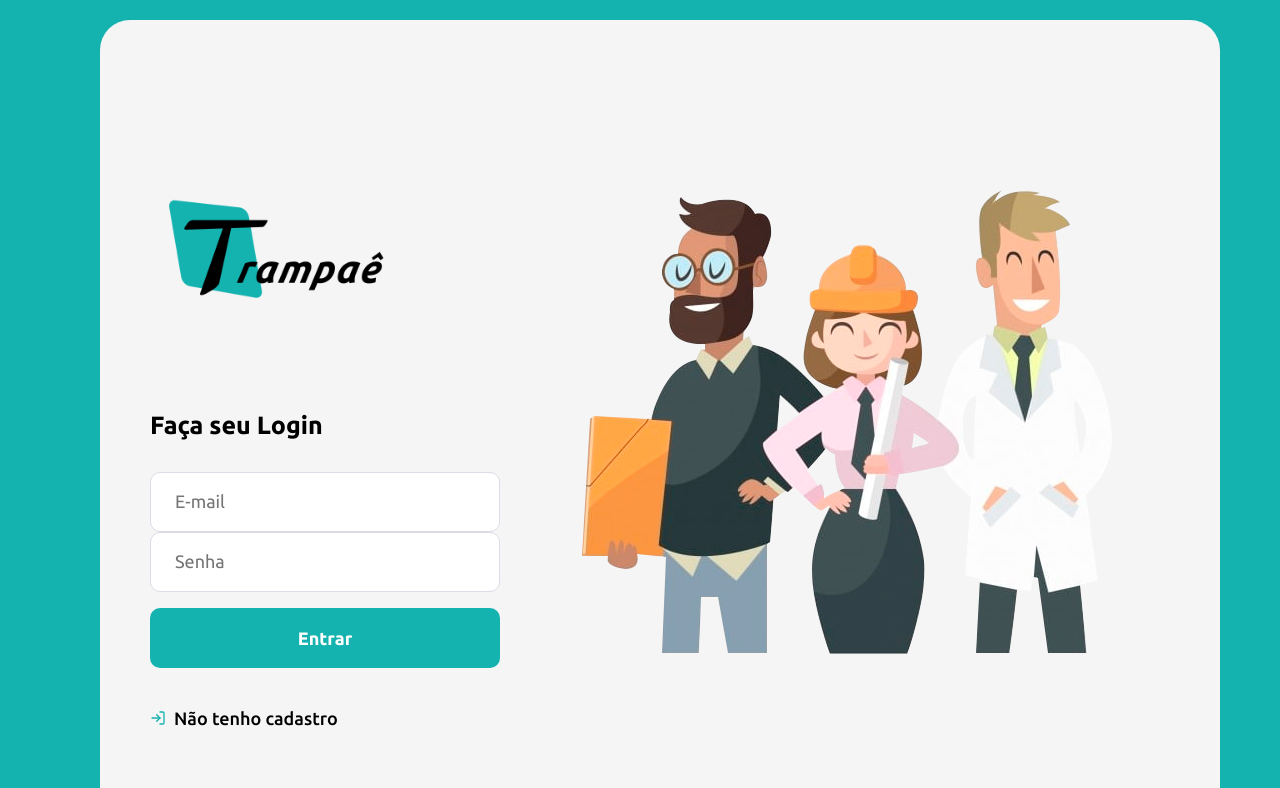
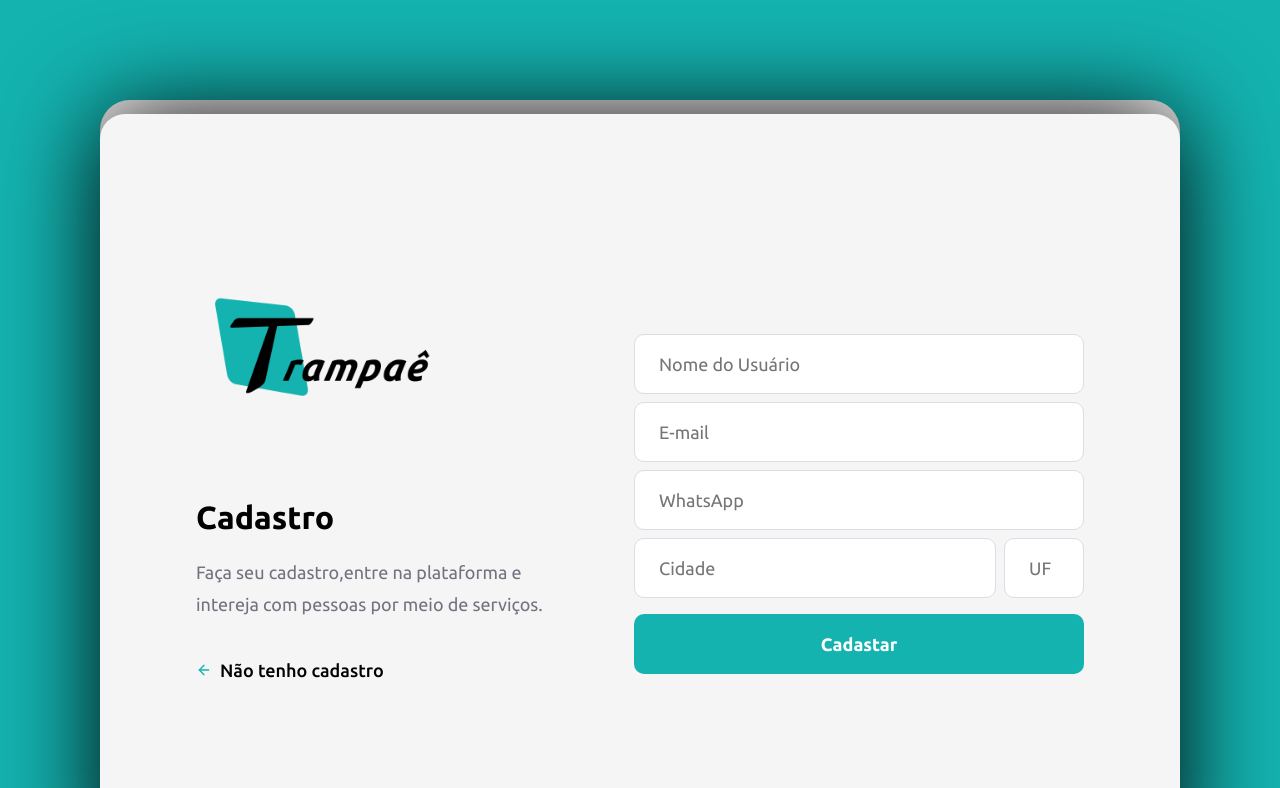
Before and after one commit to NickSant/trampae, a React (Create React App) app in the folder web-client/: page /register in a window 1280 px wide. Shown: the top 788 px of the page. Built offline with nearby package versions, Linux system fonts and the light colour scheme.

Commit message:
register page added

```diff
--- a/web-client/package.json
+++ b/web-client/package.json
@@ -10,6 +10,7 @@
     "react": "^16.13.1",
     "react-dom": "^16.13.1",
     "react-icons": "^3.10.0",
+    "react-router-dom": "^5.2.0",
     "react-scripts": "3.4.1"
   },
   "scripts": {
--- a/web-client/src/App.js
+++ b/web-client/src/App.js
@@ -2,11 +2,11 @@ import React from 'react';
 import './global.css'
 import Logon from './pages/Logon';
 
-
+import Routes from './routes';
 
 function App() {
   return (
-    <Logon />
+    <Routes/>
   );
 }
 
--- a/web-client/src/global.css
+++ b/web-client/src/global.css
@@ -56,3 +56,22 @@ form input{
     margin-top: 2vh;
     margin-bottom: 10px;
 }
+.back-link{
+    display: flex;
+    align-items: center;
+    margin-top: 40px;
+    color: black;
+    font-size: 18px;
+    text-decoration: none;
+    font-weight: 500;
+    transition: opacity 0.2s;
+}
+
+
+.back-link svg{
+    margin-right: 8px;
+}
+
+.back-link:hover{
+    opacity: 0.8;
+}
--- a/web-client/src/pages/Logon/index.js
+++ b/web-client/src/pages/Logon/index.js
@@ -1,4 +1,5 @@
 import React from 'react';
+import {Link} from 'react-router-dom';
 import {FiLogIn} from 'react-icons/fi'
 import './styles.css';
 import logoImg from '../../assets/logo.png';
@@ -15,9 +16,10 @@ export default function Logon(){
                 <input placeholder="E-mail"/>
                 <input placeholder="Senha"/>
                 <button className="button" type="submit">Entrar</button>
-                <a href="/register">
+                <Link className="back-link" to="/register">
                     <FiLogIn size={16} color="#14b3b0" />
-                    Não tenho cadastro</a>
+                    Não tenho cadastro
+                </Link>
             </form>
             </section>
             <img src={trabalhadorImg} alt="trabalhador"/>
--- a/web-client/src/pages/Logon/styles.css
+++ b/web-client/src/pages/Logon/styles.css
@@ -24,23 +24,3 @@
     font-size: 25px;
     margin-bottom: 32px;
 }
-
-.logon-container section.form form a{
-    display: flex;
-    align-items: center;
-    margin-top: 40px;
-    color: black;
-    font-size: 18px;
-    text-decoration: none;
-    font-weight: 500;
-    transition: opacity 0.2s;
-}
-
-
-.logon-container section.form form a svg{
-    margin-right: 8px;
-}
-
-.logon-container section.form form a:hover{
-    opacity: 0.8;
-}
--- /dev/null
+++ b/web-client/src/pages/Register/index.js
@@ -0,0 +1,38 @@
+import React from 'react';
+import {Link} from 'react-router-dom';
+import {FiArrowLeft} from 'react-icons/fi';
+import './styles.css';
+
+import logoImg from '../../assets/logo.png';
+
+export default function Register(){
+    return (
+        <div className="register-container">
+            <div className="content">
+                <section>
+                    <img className="logo" src={logoImg} alt='Trampâe'/>
+                    <h1>Cadastro</h1>
+                    <p>Faça seu cadastro,entre na plataforma e intereja com pessoas por meio de serviços.</p>
+                    <Link className="back-link" to="/">
+                    <FiArrowLeft size={16} color="#14b3b0" />
+                    Não tenho cadastro
+                    </Link>
+
+                </section>
+                <form>
+                    <input placeholder="Nome do Usuário"></input>
+                    <input type="Email" placeholder="E-mail"></input>
+                    <input placeholder="WhatsApp"></input>
+
+                    <div className="input-group">
+                        <input placeholder="Cidade"></input>
+                        <input placeholder="UF" style={{width: 80}}></input>
+                    </div>
+
+                    <button className="button" type="submit">Cadastar</button>
+                </form>
+            </div>
+        </div>
+
+    );
+}
--- /dev/null
+++ b/web-client/src/pages/Register/styles.css
@@ -0,0 +1,55 @@
+.register-container{
+    background-color: #f5f5f5;
+    width: 100;
+    max-width: 1120px;
+    height: 100vh;
+    margin: 100px 100px 100px 100px;
+    border-radius: 30px;
+    display: flex;
+    align-items: center;
+    justify-content: center;
+}
+.register-container .content{
+    width: 100%;
+    padding: 96px;
+    background: #f5f5f5;
+    box-shadow: 0 0 100px rgba(0, 0, 0.1);
+    border-radius: 25px;
+    display: flex;
+    justify-content: space-between;
+    align-items: center;
+
+}
+.register-container .content section{
+    width: 100%;
+    max-width: 380px;
+    max-height: 500px;
+    margin-bottom: 110px;
+
+}
+.register-container .content section h1{
+    margin: 10px 0 20px;
+    font-size: 32px;
+}
+.register-container .content section p{
+    font-size: 18px;
+    color: #737380;
+    line-height: 32px;
+
+}
+.register-container .content form{
+    width: 100%;
+    max-width: 450px;
+
+}
+.register-container .content form input{
+    margin-top: 8px;
+
+}
+.register-container .content form .input-group{
+    display: flex;
+}
+.register-container .content form .input-group input + input{
+    margin-left: 8px;
+
+}
--- /dev/null
+++ b/web-client/src/routes.js
@@ -0,0 +1,16 @@
+import React from 'react'
+import {BrowserRouter, Route, Switch} from 'react-router-dom';
+
+import Logon from './pages/Logon';
+import Register from './pages/Register';
+
+export default function Routes(){
+    return(
+        <BrowserRouter>
+            <Switch>
+                <Route path="/" exact component={Logon}/>
+                <Route path="/register" component={Register}/>
+            </Switch>
+        </BrowserRouter>
+    );
+}
```
Also changed, not shown: web-client/src/pages/Logon/register/index.js (deleted), web-client/src/pages/Logon/register/styles.css (deleted), 1 other file (tests, documents, lock files or other folders).
